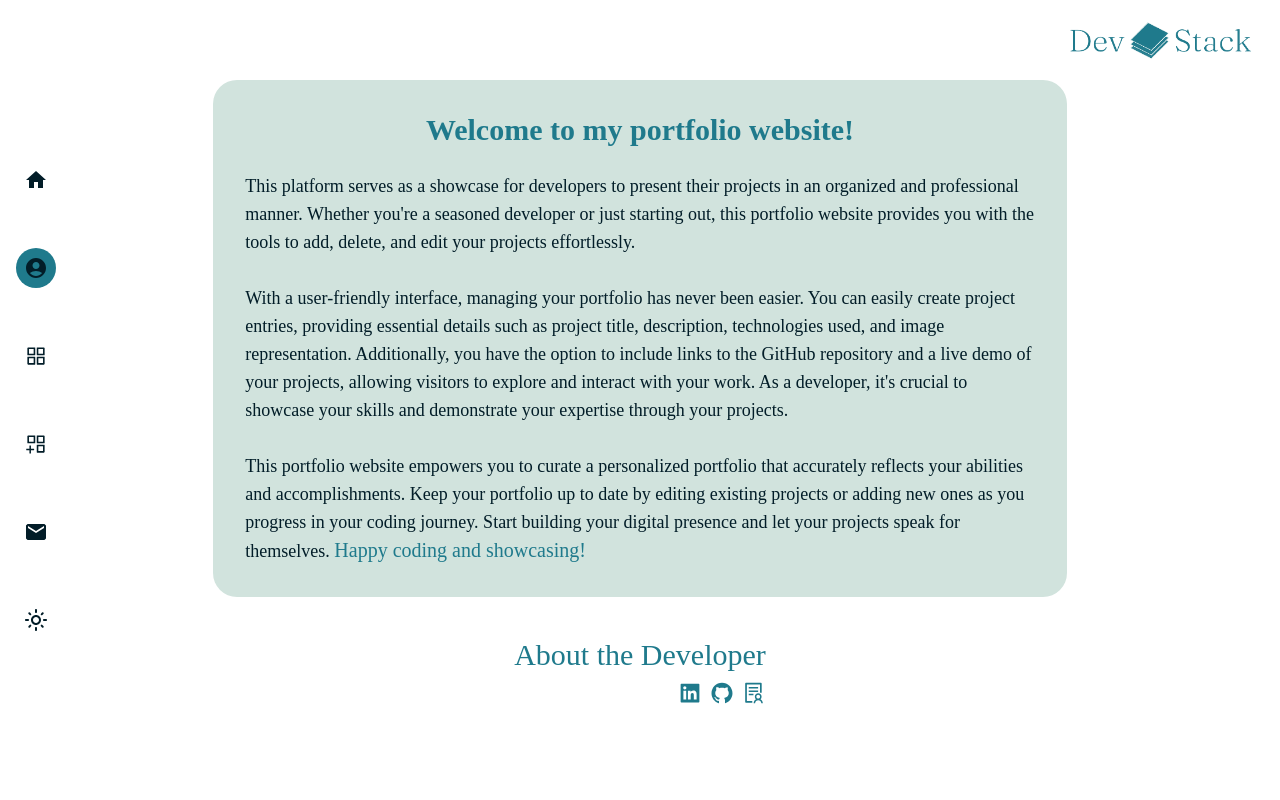
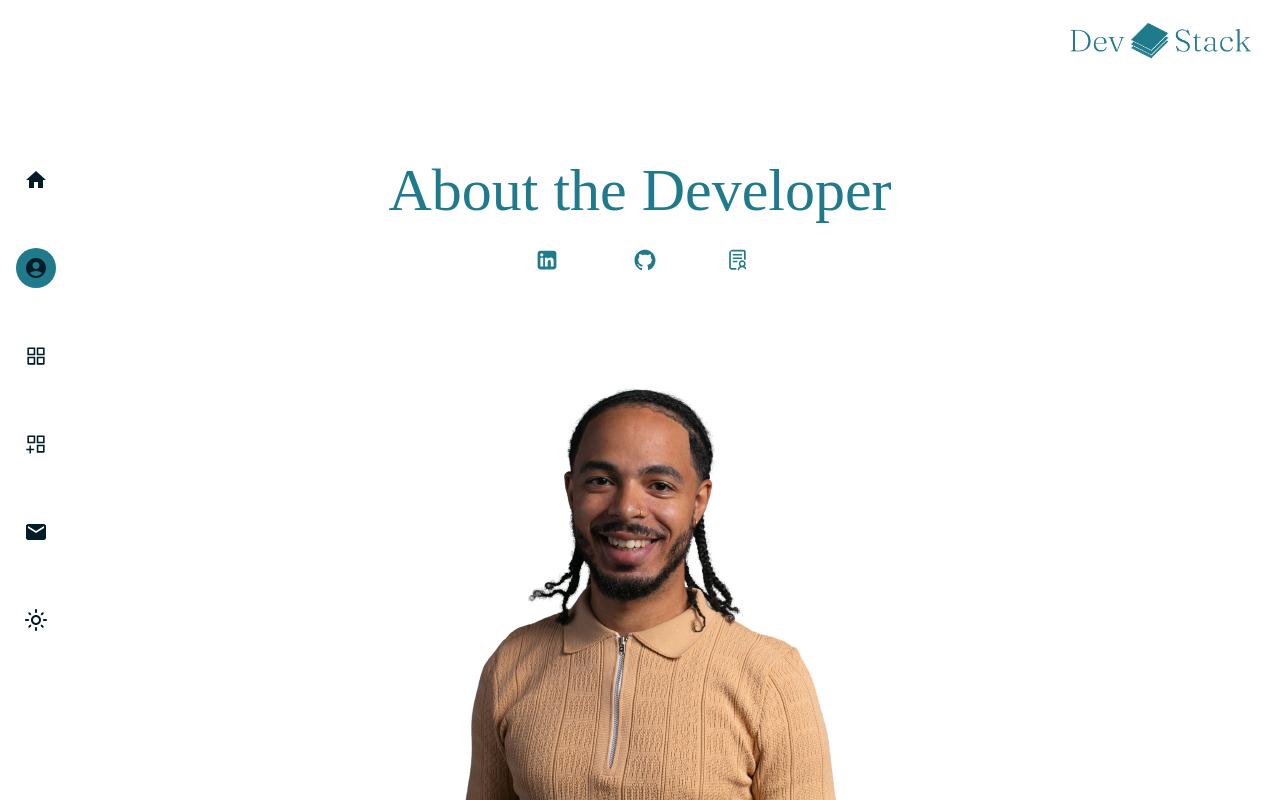
Before and after one commit to joshuanelsondev/devstack-project, a React (Create React App) app: page /about in a window 1280 px wide. Built offline with nearby package versions, Linux system fonts and the light colour scheme; what tailwindcss-dark-mode would draw is missing.

Commit message:
Update About page for dark theme

```diff
--- a/src/App.js
+++ b/src/App.js
@@ -38,7 +38,7 @@ function App() {
 
 
   return (
-    <div className="App w-full h-full relative text-dark dark:bg-gradient-to-b from-dark via-primary to-dark">
+    <div className="w-full h-full text-dark dark:bg-gradient-to-b from-dark via-primary to-dark">
       <Router>
         {!errorPage && <Nav toggleMode={toggleMode} />}
         <Routes>
--- a/src/Components/AboutComponent.js
+++ b/src/Components/AboutComponent.js
@@ -15,125 +15,102 @@ export default function AboutComponent() {
     };
 
     return (
-      <div className="h-full w-full flex flex-col items-center relative">
-        <div className="bg-secondary dark:bg-dark p-8 min-w-[300px] w-11/12 md:w-8/12 h-full rounded-3xl mt-20">
-          <h1 className="text-primary font-semibold text-3xl text-center">
-            Welcome to my portfolio website!
-          </h1>
-          <br />
-          <p className="text-dark dark:text-blue text-lg">
-            This platform serves as a showcase for developers to present their
-            projects in an organized and professional manner. Whether you're a
-            seasoned developer or just starting out, this portfolio website
-            provides you with the tools to add, delete, and edit your projects
-            effortlessly.
-            <br />
-            <br />
-            With a user-friendly interface, managing your portfolio has never
-            been easier. You can easily create project entries, providing
-            essential details such as project title, description, technologies
-            used, and image representation. Additionally, you have the option to
-            include links to the GitHub repository and a live demo of your
-            projects, allowing visitors to explore and interact with your work.
-            As a developer, it's crucial to showcase your skills and demonstrate
-            your expertise through your projects.
-            <br />
-            <br />
-            This portfolio website empowers you to curate a personalized
-            portfolio that accurately reflects your abilities and
-            accomplishments. Keep your portfolio up to date by editing existing
-            projects or adding new ones as you progress in your coding journey.
-            Start building your digital presence and let your projects speak for
-            themselves.{" "}
-            <span className="text-primary text-xl">
-              Happy coding and showcasing!
-            </span>
-          </p>
-        </div>
+      <div
+        className={`h-full w-full flex flex-col items-center relative bg-imageAbout bg-no-repeat bg-bottom ${
+          showModal && "bg-none"
+        }`}
+      >
         <div className="flex flex-col items-center relative w-full h-full">
-          <div>
+          <div className={`${showModal && "invisible"}`}>
             <h2
               onClick={toggleModal}
-              className="text-primary dark:text-blue text-3xl mt-10 cursor-pointer hover:text-dark hover:dark:text-dark"
+              className="text-primary dark:text-blue text-6xl mt-40 mb-5 cursor-pointer hover:text-dark hover:dark:text-dark"
             >
               About the Developer
             </h2>
-            <div className="flex justify-end gap-2 text-blue mt-2">
+            <div className="flex justify-center gap-10 text-blue mt-2">
+              <div className="flex flex-col items-center gap-2">
                 <a
+                  className="peer"
                   href="https://www.linkedin.com/in/joshuanelsondev/"
                   target="_blank"
                   rel="noreferrer"
                 >
                   <AiFillLinkedin
-                  className="cursor-pointer text-primary dark:text-blue hover:text-dark hover:dark:text-dark"
-                  size={24}
+                    className="p-2 peer cursor-pointer text-primary rounded-full dark:text-blue hover:text-dark hover:dark:bg-dark"
+                    size={40}
                   />
                 </a>
-
+                <p className="text-primary dark:text-blue font-semibold invisible peer-hover:visible z-40">
+                  LinkedIn
+                </p>
+              </div>
+              <div className="flex flex-col items-center gap-2">
                 <a
+                  className="peer"
                   href="https://github.com/joshuanelsondev"
                   target="_blank"
                   rel="noreferrer"
                 >
                   <AiOutlineGithub
-                  className="cursor-pointer text-primary dark:text-blue hover:text-dark hover:dark:text-dark"
-                  size={24}
+                    className="p-2 cursor-pointer text-primary rounded-full dark:text-blue hover:text-dark hover:dark:bg-dark"
+                    size={40}
                   />
                 </a>
-
+                <p className="text-primary dark:text-blue font-semibold invisible peer-hover:visible z-40">
+                  GitHub
+                </p>
+              </div>
+              <div className="flex flex-col items-center gap-2">
                 <a
+                  className="peer"
                   href="https://www.linkedin.com/in/joshuanelsondev/details/featured/"
                   target="_blank"
                   rel="noreferrer"
                 >
                   <AiOutlineSolution
-                  className="cursor-pointer text-primary dark:text-blue hover:text-dark hover:dark:text-dark"
-                  size={24}
+                    className="p-2 cursor-pointer text-primary rounded-full dark:text-blue hover:text-dark hover:dark:bg-dark"
+                    size={40}
                   />
                 </a>
+                <p className="text-primary dark:text-blue font-semibold invisible peer-hover:visible z-40">
+                  Resume
+                </p>
               </div>
             </div>
-
+          </div>
+        </div>
         {showModal && (
-            <div className="flex flex-col gap-4 bg-secondary dark:bg-dark mt-4 p-8 min-w-[300px] w-11/12 md:w-8/12 h-fit rounded-3xl absolute top-0 z-10">
-              <AiOutlineCloseSquare onClick={toggleModal} className="text-dark dark:text-blue cursor-pointer hover:text-primary hover:dark:text-primary" size={20}/>
-              <h2 className="text-3xl text-primary text-center">
-                Joshua Nelson
-              </h2>
+          <div className="flex flex-col gap-4 bg-secondary dark:bg-dark mt-4 p-8 min-w-[300px] w-11/12 md:w-8/12 h-fit rounded-3xl absolute top-40 z-60">
+            <AiOutlineCloseSquare
+              onClick={toggleModal}
+              className="text-dark dark:text-blue cursor-pointer hover:text-primary hover:dark:text-primary"
+              size={20}
+            />
+            <h2 className="text-3xl text-primary text-center">Joshua Nelson</h2>
             <p className="text-dark dark:text-blue text-lg whitespace-break-spaces">
               I am a full stack web developer fellow at Pursuit, an intensive
               12-month software engineering fellowship with a 9% acceptance
               rate. My journey in software engineering is driven by a deep
               passion for problem-solving, creativity, and engineering. <br />
-                <br />I believe in the power of technology to transform the
-                lives of individuals in underrepresented communities, and I am
-                committed to leveraging my skills, creativity, and sense of
-                fellowship to make a positive impact. <br />
+              <br />I believe in the power of technology to transform the lives
+              of individuals in underrepresented communities, and I am committed
+              to leveraging my skills, creativity, and sense of fellowship to
+              make a positive impact. <br />
               <br />
               With a genuine and open-minded approach, I have been able to
-                connect with people from diverse cultures and backgrounds. I
-                value the opportunity to learn from others and collaborate
-                effectively within a team. <br />
+              connect with people from diverse cultures and backgrounds. I value
+              the opportunity to learn from others and collaborate effectively
+              within a team. <br />
               <br />
               Beyond coding, I have a love for music and play the saxophone in
               various venues across New York City. I also enjoy sharing my
-                musical knowledge by teaching others. Additionally, I am
-                dedicated to expanding my language skills and currently working
-                towards fluency in Spanish. <br />
-                <br />
-                As I near the completion of my program, my goal is to contribute
-                as a valuable asset to a team that embraces progress, diversity
-                and inclusion, and pursues excellence. I am excited to bring my
-                technical expertise, passion for problem-solving, and commitment
-                to making a difference to any project or organization that
-                values these qualities.
+              musical knowledge by teaching others. Additionally, I am dedicated
+              to expanding my language skills and currently working towards
+              fluency in Spanish. <br />
             </p>
           </div>
         )}
-          {/* {!showModal && (
-            <img src={pursuit_headshot} alt="headshot" className="mt-4 relative bottom-0" />
-          )} */}
-        </div>
       </div>
     );
 }
--- a/src/Pages/About.js
+++ b/src/Pages/About.js
@@ -3,7 +3,7 @@ import AboutComponent from "../Components/AboutComponent";
 
 export default function About() {
     return (
-        <div className="h-full w-full flex justify-center">
+        <div className="h-screen w-full ">
             <AboutComponent />
         </div>
     );
--- a/src/Pages/Home.js
+++ b/src/Pages/Home.js
@@ -14,7 +14,7 @@ export default function Home({ setErrorPage }) {
   }, [setErrorPage]);
 
   return (
-    <div className="h-full w-full flex flex-col bg-imageHome bg-no-repeat bg-right-bottom">
+    <div className="h-screen w-full flex flex-col bg-imageHome bg-no-repeat bg-right-bottom">
       <div className="flex justify-center mt-52 gap-20 relative">
         <div className="w-96 xl:w-9/12 h-auto mt-20 text-center z-20">
           <h1
--- a/src/index.css
+++ b/src/index.css
@@ -10,7 +10,7 @@ html, body, #root {
   -webkit-font-smoothing: antialiased;
   -moz-osx-font-smoothing: grayscale;
   font-family: 'Fraunces', serif;
-  height: 100%;
+  min-height: 100vh;
   width: 100%;
 }
 
```
Lines whose indentation alone changed are shown as unchanged.
